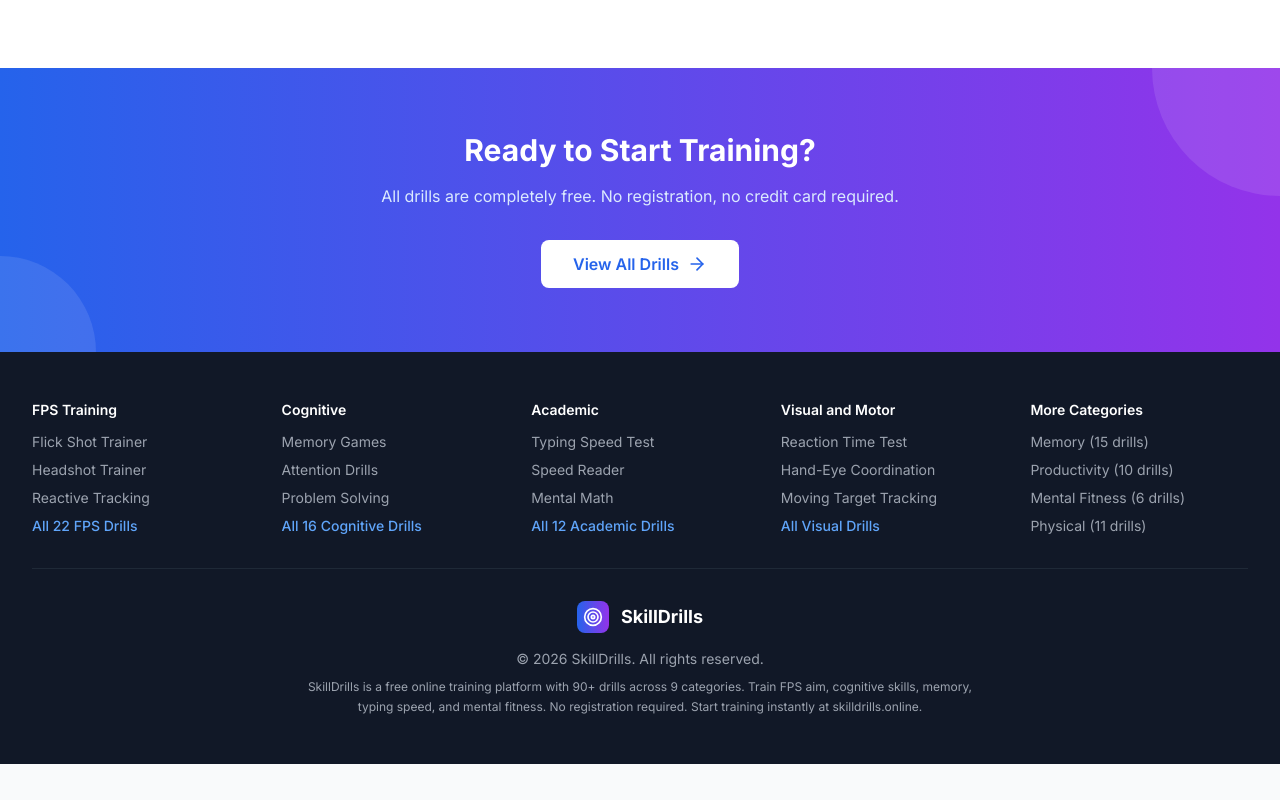
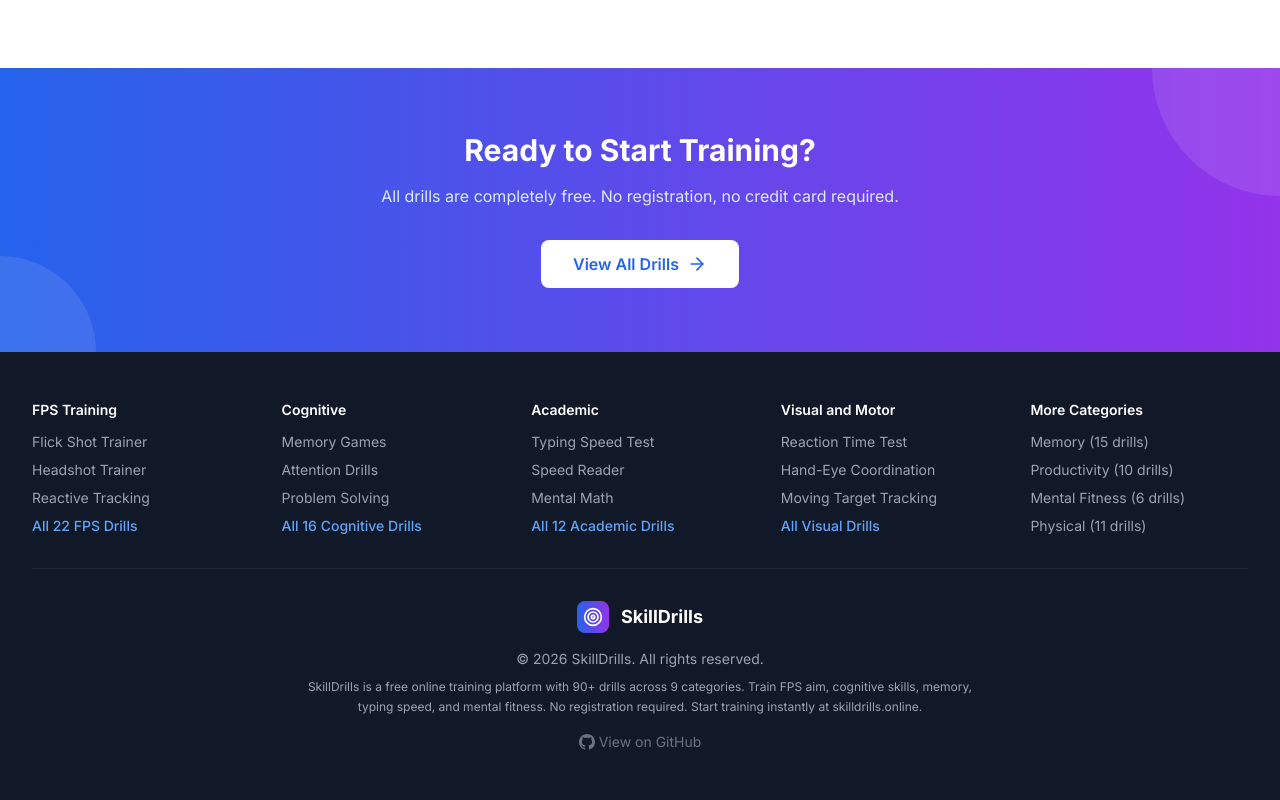
Before and after one commit to foryouoffside-lab/dummy, a Next.js app: page / in a window 1280 px wide. Shown: the part 2802-3602 px from the top of the page. Before the commit the page ends 3566 px from the top, so only its background shows below. Built offline with nearby package versions, Linux system fonts and the light colour scheme.

Commit message:
Final SEO setup complete

```diff
--- a/app/page.js
+++ b/app/page.js
@@ -490,9 +490,22 @@ export default function HomePage() {
               <span className="text-white font-bold text-lg">SkillDrills</span>
             </div>
             <p className="text-sm mb-2">&copy; 2026 SkillDrills. All rights reserved.</p>
-            <p className="text-xs max-w-2xl mx-auto leading-relaxed">
+            <p className="text-xs max-w-2xl mx-auto leading-relaxed mb-4">
               SkillDrills is a free online training platform with 90+ drills across 9 categories. Train FPS aim, cognitive skills, memory, typing speed, and mental fitness. No registration required. Start training instantly at skilldrills.online.
             </p>
+            <div className="flex items-center justify-center gap-4">
+              <a
+                href="https://github.com/foryouoffside-lab/skilldrills"
+                target="_blank"
+                rel="noopener noreferrer"
+                className="text-gray-500 hover:text-white transition-colors text-sm flex items-center gap-1"
+              >
+                <svg className="w-4 h-4" fill="currentColor" viewBox="0 0 24 24" aria-hidden="true">
+                  <path d="M12 0c-6.626 0-12 5.373-12 12 0 5.302 3.438 9.8 8.207 11.387.599.111.793-.261.793-.577v-2.234c-3.338.726-4.033-1.416-4.033-1.416-.546-1.387-1.333-1.756-1.333-1.756-1.089-.745.083-.729.083-.729 1.205.084 1.839 1.237 1.839 1.237 1.07 1.834 2.807 1.304 3.492.997.107-.775.418-1.305.762-1.604-2.665-.305-5.467-1.334-5.467-5.931 0-1.311.469-2.381 1.236-3.221-.124-.303-.535-1.524.117-3.176 0 0 1.008-.322 3.301 1.23.957-.266 1.983-.399 3.003-.404 1.02.005 2.047.138 3.006.404 2.291-1.552 3.297-1.23 3.297-1.23.653 1.653.242 2.874.118 3.176.77.84 1.235 1.911 1.235 3.221 0 4.609-2.807 5.624-5.479 5.921.43.372.823 1.102.823 2.222v3.293c0 .319.192.694.801.576 4.765-1.589 8.199-6.086 8.199-11.386 0-6.627-5.373-12-12-12z"/>
+                </svg>
+                View on GitHub
+              </a>
+            </div>
           </div>
         </div>
       </footer>
```
